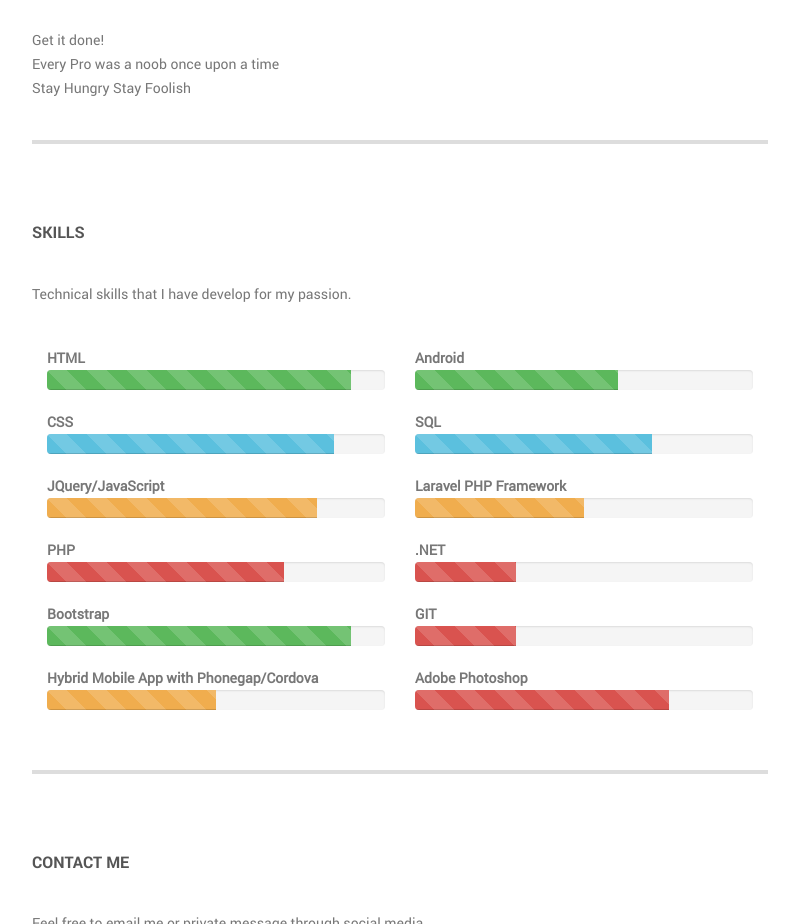
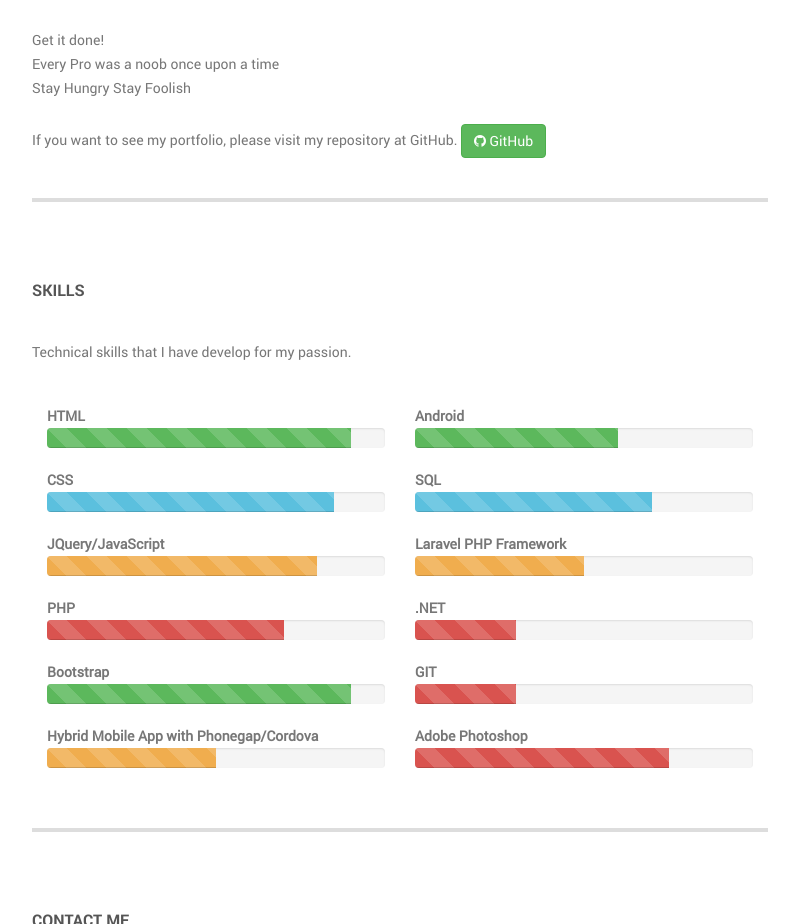
Before and after one commit to firdausshajahan/firdaus-shajahan.github.io, a plain HTML site: page index.html in a window 1280 px wide. Shown: the part 1100-2024 px from the top of the page, without its empty margins (432-1231 px from the left). Drawn offline with Linux system fonts and the light colour scheme.

Commit message:
Added github link

```diff
--- a/index.html
+++ b/index.html
@@ -96,6 +96,11 @@
                             <p>Get it done! <br />
                                 Every Pro was a noob once upon a time <br />
                                 Stay Hungry Stay Foolish<p>
+                            <br/>
+                            <p>If you want to see my portfolio, please visit my repository at GitHub.
+                                <a href="https://github.com/firdausshajahan" target="_blank" class="btn btn-success"><i class="fa fa-github"></i> GitHub
+</a></p>
+
                             <hr>
                         </div>
                     </div> <!-- #about -->
```
